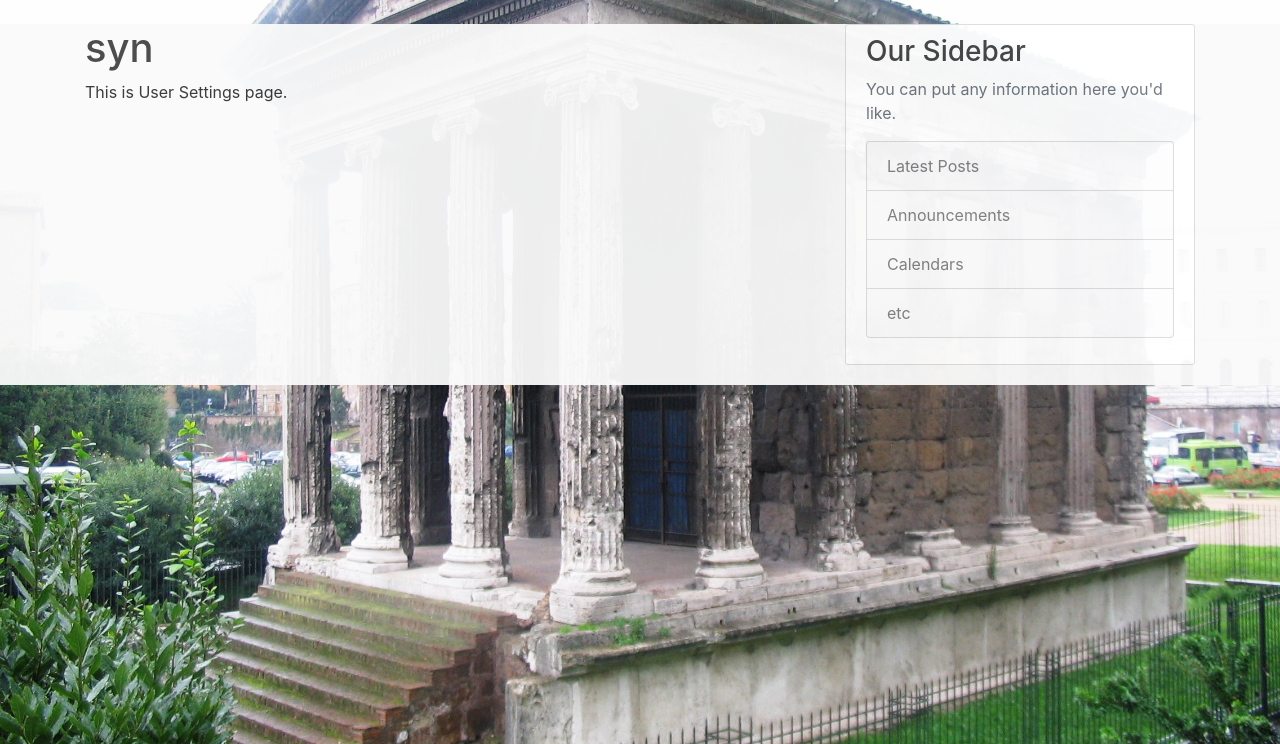
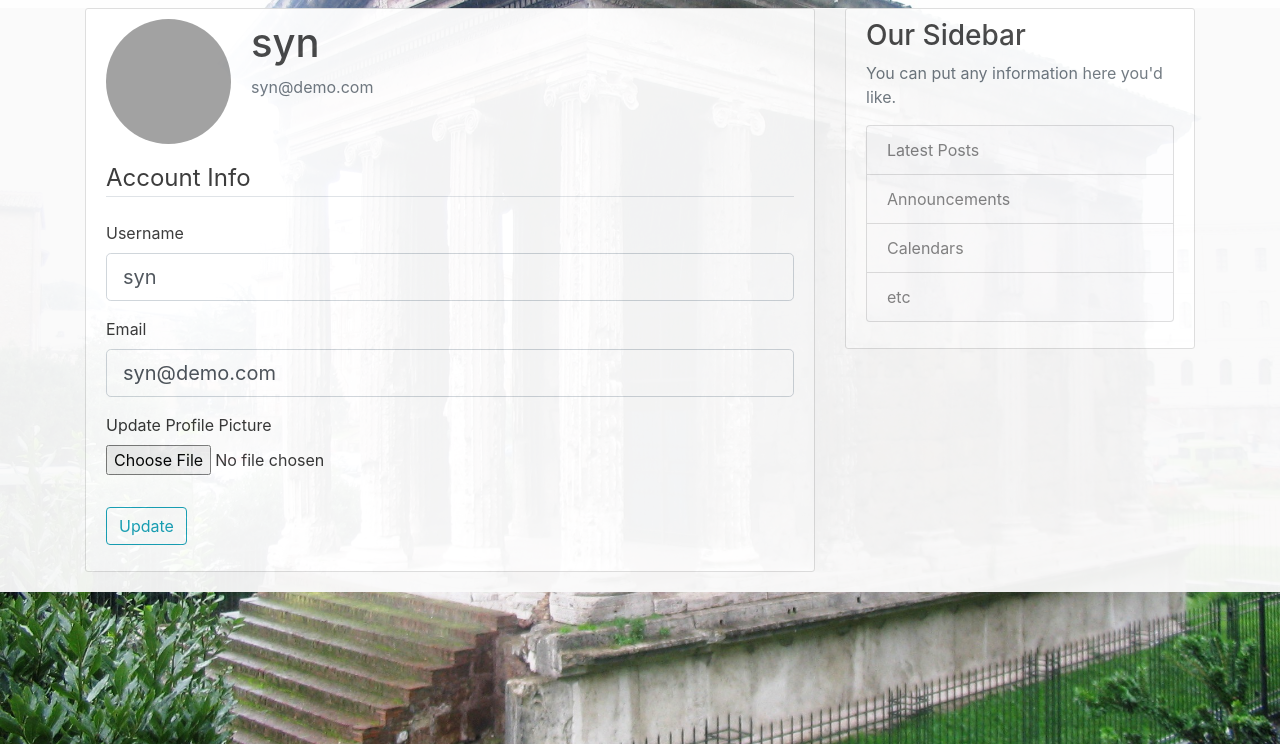
Before and after one commit to mrdmnd/portunus, a Flask app: page /account in a window 1280 px wide. Shown: the part 56-800 px from the top of the page. Run offline with Flask 2, Linux system fonts and the light colour scheme; a user stored in the database is signed in; some libraries are stand-ins or nearby versions; grey boxes are pictures that could not be loaded.

Commit message:
[frontend] User account updates

```diff
--- a/frontend/portunus/forms.py
+++ b/frontend/portunus/forms.py
@@ -1,4 +1,6 @@
 from flask_wtf import FlaskForm
+from flask_wtf.file import FileField, FileAllowed
+from flask_login import current_user
 from wtforms import StringField, PasswordField, SubmitField, BooleanField
 from wtforms.validators import DataRequired, Length, Email, EqualTo, ValidationError
 from portunus.models import User
@@ -23,6 +25,26 @@ class RegistrationForm(FlaskForm):
         if user:
             raise ValidationError("User with that email already exists.")
 
+class UpdateAccountForm(FlaskForm):
+    username = StringField(
+        "Username", validators=[DataRequired(), Length(min=2, max=20)]
+    )
+    email = StringField("Email", validators=[DataRequired(), Email()])
+    picture = FileField("Update Profile Picture", validators=[FileAllowed(["jpg", "png"])])
+    submit = SubmitField("Update")
+
+    def validate_username(self, username):
+        if username.data != current_user.username:
+            user = User.query.filter_by(username=username.data).first()
+            if user:
+                raise ValidationError("User with that username already exists.")
+
+    def validate_email(self, email):
+        if email.data != current_user.email:
+            user = User.query.filter_by(email=email.data).first()
+            if user:
+                raise ValidationError("User with that email already exists.")
+
 
 class LoginForm(FlaskForm):
     email = StringField("Email", validators=[DataRequired(), Email()])
--- a/frontend/portunus/routes.py
+++ b/frontend/portunus/routes.py
@@ -1,7 +1,9 @@
 import os
+import secrets
+
 from flask import render_template, send_from_directory, url_for, flash, redirect, request
 from portunus import app, db, bcrypt
-from portunus.forms import RegistrationForm, LoginForm
+from portunus.forms import RegistrationForm, LoginForm, UpdateAccountForm
 from portunus.models import User, DungeonRoute
 from flask_login import login_user, logout_user, current_user, login_required
 
@@ -58,7 +60,33 @@ def logout():
     logout_user()
     return redirect(url_for('home'))
 
-@app.route('/account')
+
+def save_picture(form_picture):
+    random_hex = secrets.token_hex(8)
+    _, ext = os.path.splitext(form_picture.filename)
+    picture_filename = random_hex + ext
+    picture_path = os.path.join(app.root_path, 'static/profile_pics', picture_filename)
+    form_picture.save(picture_path)
+    return picture_filename
+
+@app.route('/account', methods=["GET", "POST"])
 @login_required
 def account():
-    return render_template('account.html', title="Account")
+    form = UpdateAccountForm()
+    if form.validate_on_submit():
+        if form.picture.data:
+            picture_file = save_picture(form.picture.data)
+            current_user.image_file = picture_file
+
+        # Update current username + email
+        current_user.username = form.username.data
+        current_user.email = form.email.data
+        db.session.commit()
+        flash('Your account has been updated.', 'success')
+        return redirect(url_for('account'))
+    elif request.method == "GET":
+        form.username.data = current_user.username
+        form.email.data = current_user.email
+
+    image_file = url_for('static', filename='profile_pics/' + current_user.image_file)
+    return render_template('account.html', title="Account", image_file=image_file, form=form)
--- a/frontend/portunus/static/main.css
+++ b/frontend/portunus/static/main.css
@@ -10,7 +10,7 @@ body {
   background: #fafafa;
   color: #333333;
   opacity: 0.95 !important;
-  margin-top: 5rem;
+  margin-top: 4rem;
 }
 
 h1, h2, h3, h4, h5, h6 {
--- a/frontend/portunus/templates/account.html
+++ b/frontend/portunus/templates/account.html
@@ -1,5 +1,56 @@
 {% extends "layout.html" %}
 {% block content %}
-<h1>{{ current_user.username }}</h1>
-<p> This is User Settings page. </p>
+<div class="content-section">
+    <div class="media">
+        <img class="rounded-circle account-img" src="{{ image_file }}">
+        <div class="media-body">
+            <h2 class="account-heading">{{ current_user.username }}</h2>
+            <p class="text-secondary">{{ current_user.email }}</p>
+        </div>
+    </div>
+    <form method="POST" action="" enctype="multipart/form-data">
+        {{ form.hidden_tag() }}
+        <fieldset class="form-group">
+            <legend class="border-bottom mb-4">Account Info</legend>
+            <div class="form-group">
+                {{ form.username.label(class="form-control-label") }}
+                {% if form.username.errors %}
+                {{ form.username(class="form-control form-control-lg is-invalid") }}
+                <div class="invalid-feedback">
+                    {% for error in form.username.errors %}
+                    <span>{{ error }}</span>
+                    {% endfor %}
+                </div>
+                {% else %}
+                {{ form.username(class="form-control form-control-lg") }}
+                {% endif %}
+            </div>
+            <div class="form-group">
+                {{ form.email.label(class="form-control-label") }}
+                {% if form.email.errors %}
+                {{ form.email(class="form-control form-control-lg is-invalid") }}
+                <div class="invalid-feedback">
+                    {% for error in form.email.errors %}
+                    <span>{{ error }}</span>
+                    {% endfor %}
+                </div>
+                {% else %}
+                {{ form.email(class="form-control form-control-lg") }}
+                {% endif %}
+            </div>
+            <div class="form-group">
+                {{ form.picture.label() }}
+                {{ form.picture(class="form-control-file") }}
+                {% if form.picture.errors %}
+                    {% for error in form.picture.errors %}
+                        <span class="text-danger">{{ error }}</span></br>
+                    {% endfor %}
+                {% endif %}
+            </div>
+        </fieldset>
+        <div class="form-group">
+            {{ form.submit(class="btn btn-outline-info") }}
+        </div>
+    </form>
+</div>
 {% endblock content %}
```
Also changed, not shown: frontend/portunus/site.db (deleted), 1 other file.
